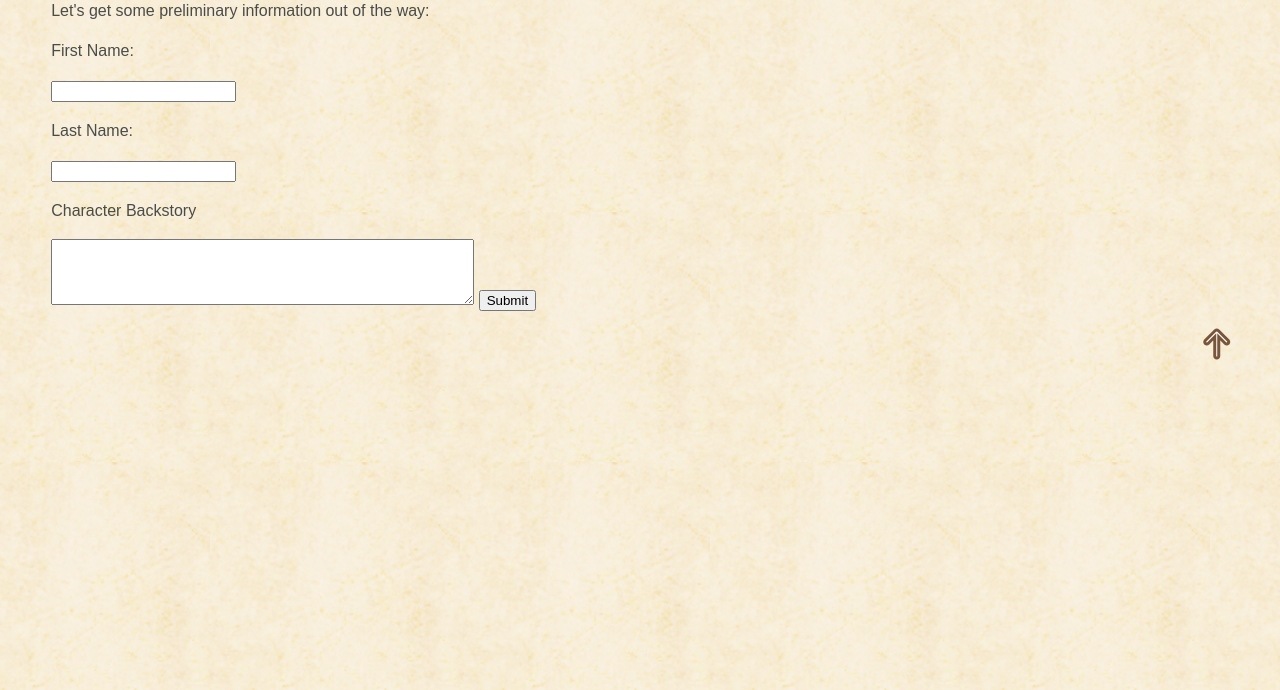
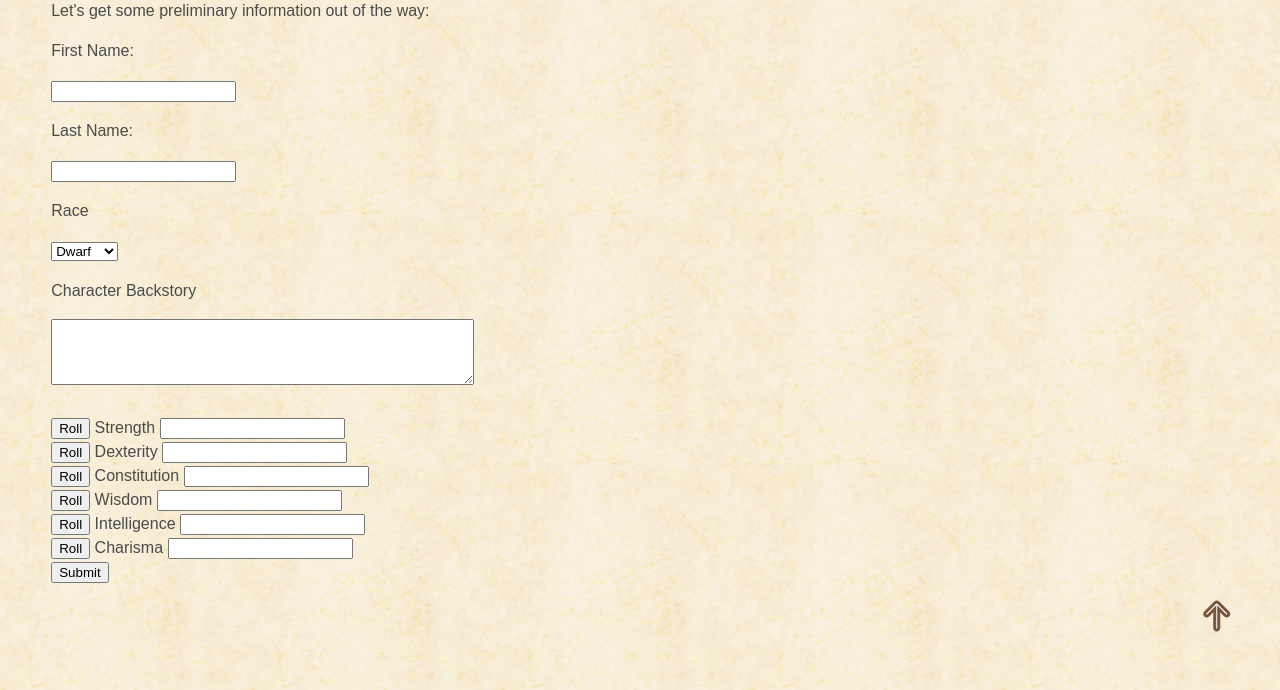
Before and after one commit to jwalzak/application_project, a PHP site: page /Site/creation.php in a window 1280 px wide. Shown: the part 238-928 px from the top of the page. Run offline with PHP 8.4, Linux system fonts and the light colour scheme; some libraries are stand-ins or nearby versions; some web fonts are replaced.

Commit message:
Added roll checks and Race choice to character.

```diff
--- a/Site/creation.php
+++ b/Site/creation.php
@@ -20,6 +20,7 @@ if($_SERVER['REQUEST_METHOD'] == 'POST' && !empty($_POST['f_name']) && !empty($_
     <link rel="stylesheet" href="css/subcontent.css"/>
     <link href="https://fonts.googleapis.com/css?family=Fira+Sans+Condensed|Permanent+Marker|Crete+Round|Droid+Serif|Roboto" rel="stylesheet">
     <script src="https://use.fontawesome.com/97f2d469d8.js"></script>
+    <script src="js/dice_roll.js"></script>
 </head>
 
 <body>
@@ -29,16 +30,49 @@ if($_SERVER['REQUEST_METHOD'] == 'POST' && !empty($_POST['f_name']) && !empty($_
 <div id="content">
     <h1>Hero Creation</h1>
 
-	<form action="">
+    <form method="post">
         <p>Let's get some preliminary information out of the way:</p>
         <p>First Name:</p>
         <input type="text" name="f_name">
         <p>Last Name:</p>
         <input type="text" name="l_name">
+        <p>Race</p>
+        <select id="raceSelect">
+            <option value="Dwarf">Dwarf</option>
+            <option value="Elf">Elf</option>
+            <option value="Halfling">Halfling</option>
+            <option value="Halfling">Halfling</option>
+            <option value="Human">Human</option>
+        </select>
         <p>Character Backstory</p>
         <textarea rows="4" cols="50" name="backstory"></textarea>
+    <div id="rolls" class="rolls">
+        <br/>
+        <input value="Roll" type="button" onclick="diceRoll(this.id)" id="strBut"></input>
+        <label>Strength</label>
+        <input id="strInput" type="text"><br>
 
+        <input value="Roll" type="button" onclick="diceRoll(this.id)" id="dexBut"></input>
+        <label>Dexterity</label>
+        <input id="dexInput" type="text"><br>
+
+        <input value="Roll" type="button" onclick="diceRoll(this.id)" id="conBut"></input>
+        <label>Constitution</label>
+        <input id="conInput" type="text"><br>
+
+        <input value="Roll" type="button" onclick="diceRoll(this.id)" id="wisBut"></input>
+        <label>Wisdom</label>
+        <input id="wisInput" type="text"><br>
+
+        <input value="Roll" type="button" onclick="diceRoll(this.id)" id="intBut"></input>
+        <label>Intelligence</label>
+        <input id="intInput" type="text"><br>
+
+        <input value="Roll" type="button" onclick="diceRoll(this.id)" id="chaBut">
+        </input><label>Charisma</label>
+        <input id="chaInput" type="text"><br>
         <input type="submit">
+    </div>
     </form>
 
     <p align="right">
```
Lines whose indentation alone changed are shown as unchanged.
